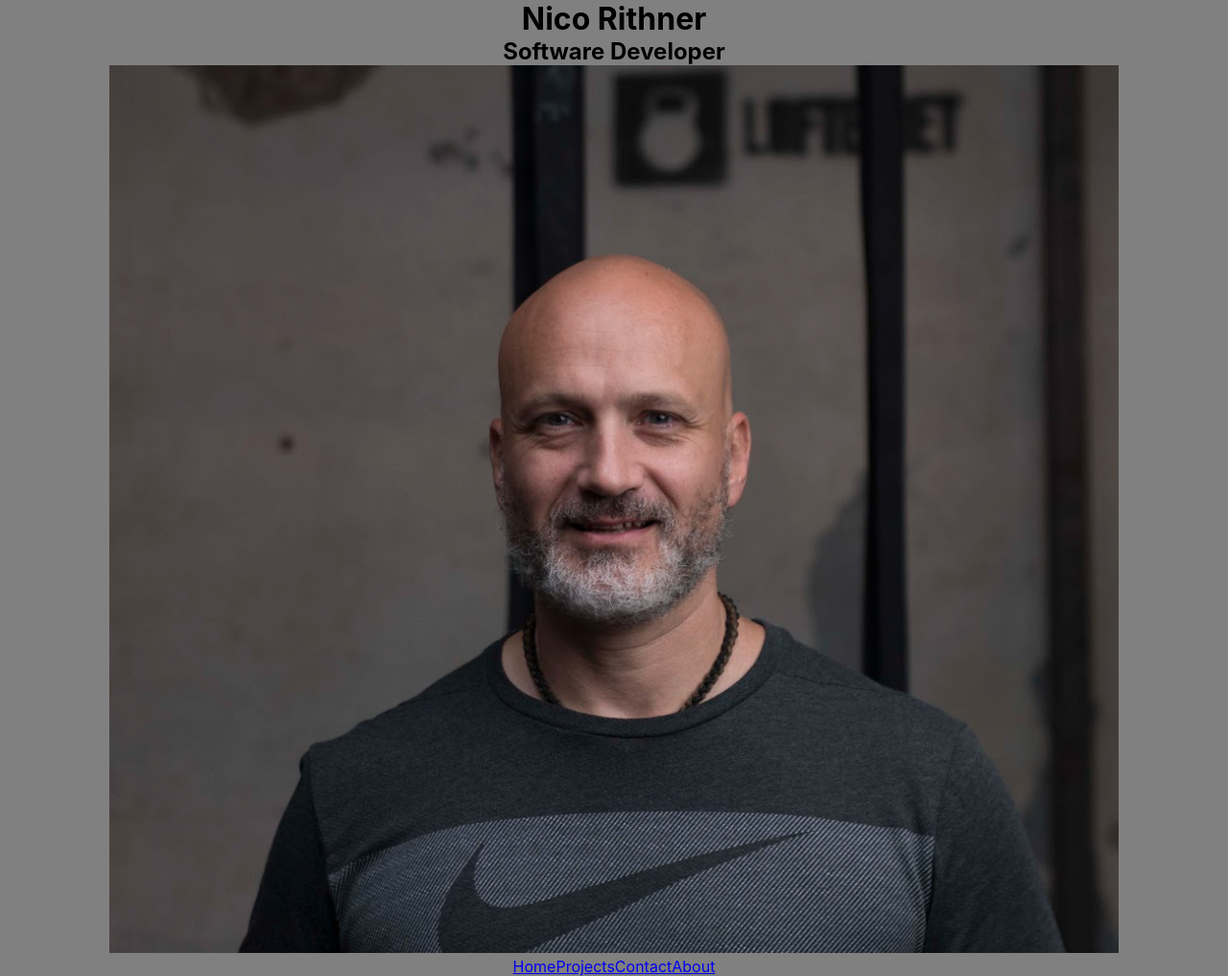
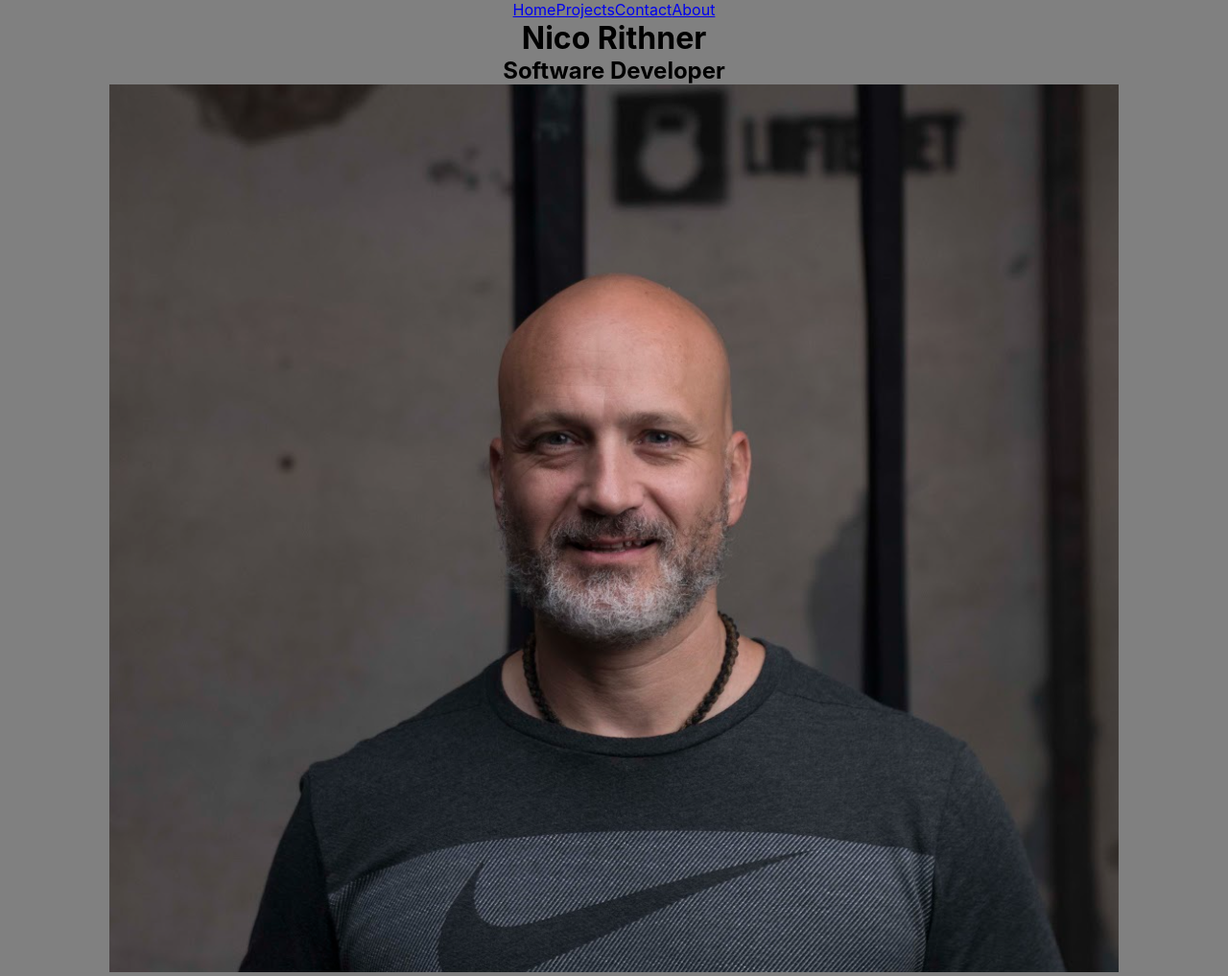
Before and after one commit to nicorithner/nico-site, a React (Create React App) app: page / in a window 1280 px wide. Shown: the whole page at 96% size. Built offline with nearby package versions, Linux system fonts and the light colour scheme.

Commit message:
Move nav bar up

```diff
--- a/src/App.js
+++ b/src/App.js
@@ -13,6 +13,10 @@ function App() {
   return (
     <BrowserRouter>
       <div className="App">
+        <div className="navbar">
+          <Navigation />
+        </div>
+
         <Route exact path="/" component={Home} />
         <Route exact path="/projects" render= { () => <Projects projectlist={projects}/> } />
         <Route path="/projects/:id" render={({ match }) => {
@@ -25,9 +29,6 @@ function App() {
         <Route path="/contact" component={Contact} />
         <Route path="/about" component={About} />
 
-        <div className="navigation">
-          <Navigation />
-        </div>
       </div>
     </BrowserRouter>
   );
```
